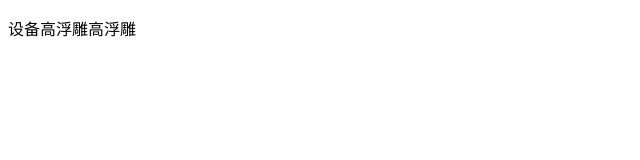
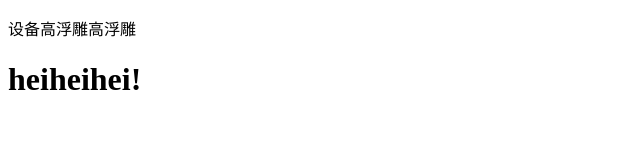
Before and after one commit to Sanjz/Sanjz.git.io, a plain HTML site: page index.html in a window 1280 px wide. Shown: the whole page, without its empty margins (0-640 px from the left). Drawn offline with Linux system fonts and the light colour scheme.

Commit message:
heiheihei

```diff
--- a/index.html
+++ b/index.html
@@ -8,5 +8,6 @@
 </head>
 <body>
     <p>设备高浮雕高浮雕</p>
+    <h1>heiheihei!</h1>
 </body>
 </html>
```
